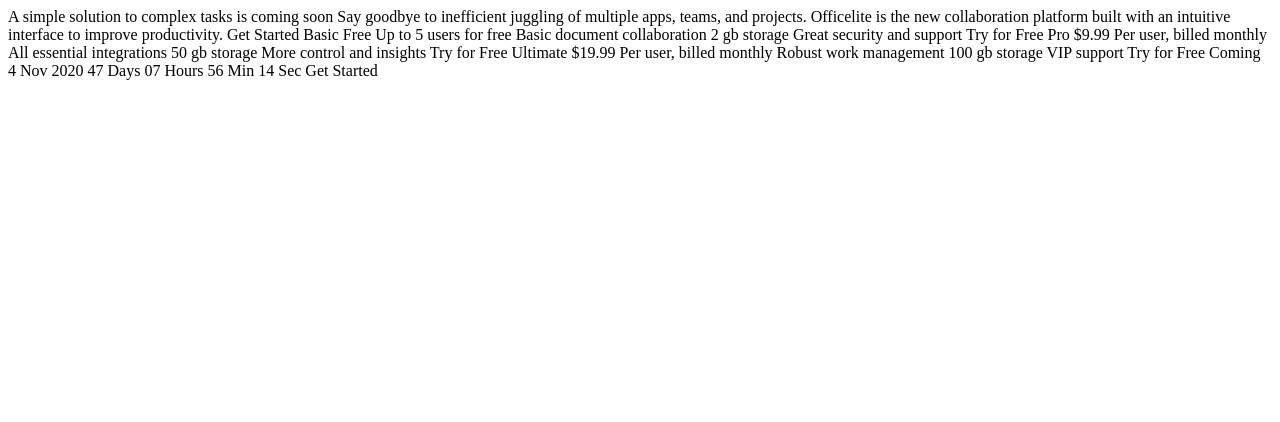
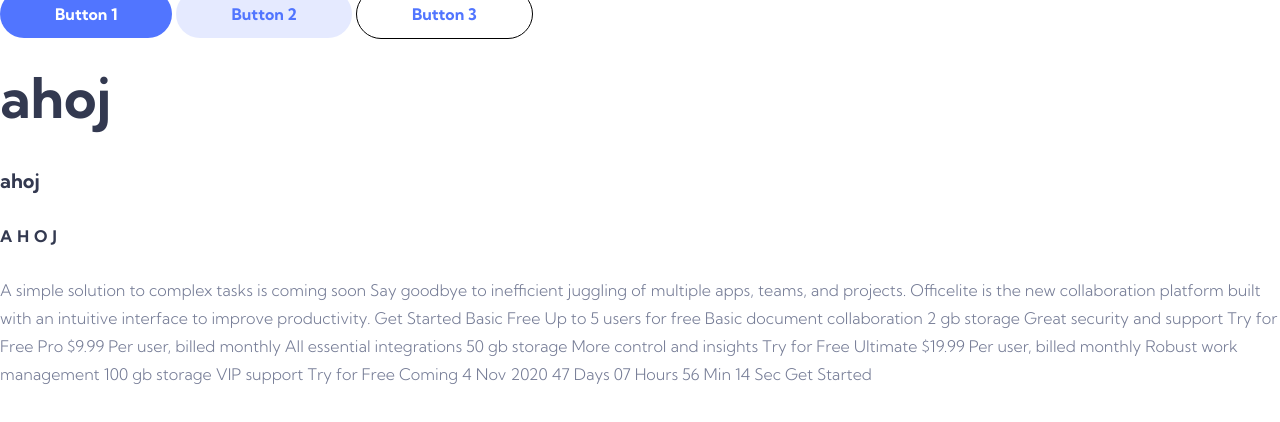
Before and after one commit to sirriah/FM-officelite-coming-soon-site, a plain HTML site: page index.html in a window 1280 px wide. Drawn offline with Linux system fonts and the light colour scheme.

Commit message:
globals and variables added

```diff
--- /dev/null
+++ b/css/_globals.scss
@@ -0,0 +1,67 @@
+body{
+    margin: 0;
+    font-family: 'Kumbh Sans', sans-serif;
+    //font-size: 1.125rem;
+    color: $grayLighter;
+    font-weight: 300;
+    line-height: 1.75;
+}
+
+h1 {
+    font-size: 3.5rem;
+    line-height: 4rem;
+    color: $grayMiddle;
+}
+
+h2 {
+    font-size: 1.25rem;
+    line-height: 1.75rem;
+    color: $grayMiddle;
+}
+
+h3 {
+    font-size: 1rem;
+    line-height: 3rem;
+    color: $grayMiddle;
+    text-transform: uppercase;
+    letter-spacing: 5px;
+}
+
+a {
+    text-decoration: none;
+    font-weight: 400;
+}
+
+.button{
+    padding: 0.875rem 3.4375rem;
+    font-weight: 700;
+    border-radius: 1.75rem;
+}
+
+.button--dark-blue{
+    color: white;
+    background-color: $primary1;
+
+    &:hover{
+        background-color: $primary2;
+    }
+}
+
+.button--light-blue{
+    color: $primary1;
+    background-color: $primary--lighter;
+
+    &:hover {
+        background-color: $primary--light;
+    }
+}
+
+.button--white{
+    border: 1px solid black;
+    color: $primary1;
+    background-color: white;
+
+    &:hover {
+        color: $primary2;
+    }
+}
--- /dev/null
+++ b/css/_variables.scss
@@ -0,0 +1,13 @@
+// Colors
+
+$primary1: #5175FF;
+$primary2: #829CFF;
+
+$primary--light: rgba(81, 117, 255, 0.25);
+$primary--lighter: rgba(81, 117, 255, 0.15);
+
+$grayMiddle: #333950;
+$grayDarker: #25293A;
+$grayLighter: #747B95;
+
+$error: #F05B5B;
--- /dev/null
+++ b/css/style.scss
@@ -0,0 +1,3 @@
+@import "variables";
+@import "mixins";
+@import "globals";
--- a/starter-code/index.html
+++ b/index.html
@@ -5,10 +5,25 @@
   <meta name="viewport" content="width=device-width, initial-scale=1.0">
 
   <link rel="icon" type="image/png" sizes="32x32" href="./assets/favicon-32x32.png">
+  <link rel="preconnect" href="https://fonts.gstatic.com">
+  <link href="https://fonts.googleapis.com/css2?family=Kumbh+Sans:wght@300;400;700&display=swap" rel="stylesheet">
+
+  <link rel="stylesheet" href="./css/style.css">
+
 
   <title>Frontend Mentor | Officelite coming soon site</title>
 </head>
 <body>
+
+<a href="#" class="button button--dark-blue">Button 1</a>
+
+<a href="#" class="button button--light-blue">Button 2</a>
+
+<a href="#" class="button button--white">Button 3</a>
+
+<h1>ahoj</h1>
+<h2>ahoj</h2>
+<h3>ahoj</h3>
   A simple solution to complex tasks is coming soon
 
   Say goodbye to inefficient juggling of multiple apps, teams, and projects. Officelite is the new
```
Also changed, not shown: assets/favicon-32x32.png (renamed from starter-code/assets/favicon-32x32.png), assets/home/bg-pattern-footer.svg (renamed from starter-code/assets/home/bg-pattern-footer.svg), assets/home/bg-pattern-header.svg (renamed from starter-code/assets/home/bg-pattern-header.svg), assets/home/bg-pattern-pricing.svg (renamed from starter-code/assets/home/bg-pattern-pricing.svg), assets/home/illustration-charts.svg (renamed from starter-code/assets/home/illustration-charts.svg), assets/shared/logo.svg (renamed from starter-code/assets/shared/logo.svg), assets/sign-up/bg-pattern-side.svg (renamed from starter-code/assets/sign-up/bg-pattern-side.svg), assets/sign-up/icon-arrow-down.svg (renamed from starter-code/assets/sign-up/icon-arrow-down.svg), assets/sign-up/icon-check.svg (renamed from starter-code/assets/sign-up/icon-check.svg), assets/sign-up/icon-cross.svg (renamed from starter-code/assets/sign-up/icon-cross.svg), css/_mixins.scss (added), css/style.css (added), sign-up.html (line endings or trailing spaces), 2 other files.
